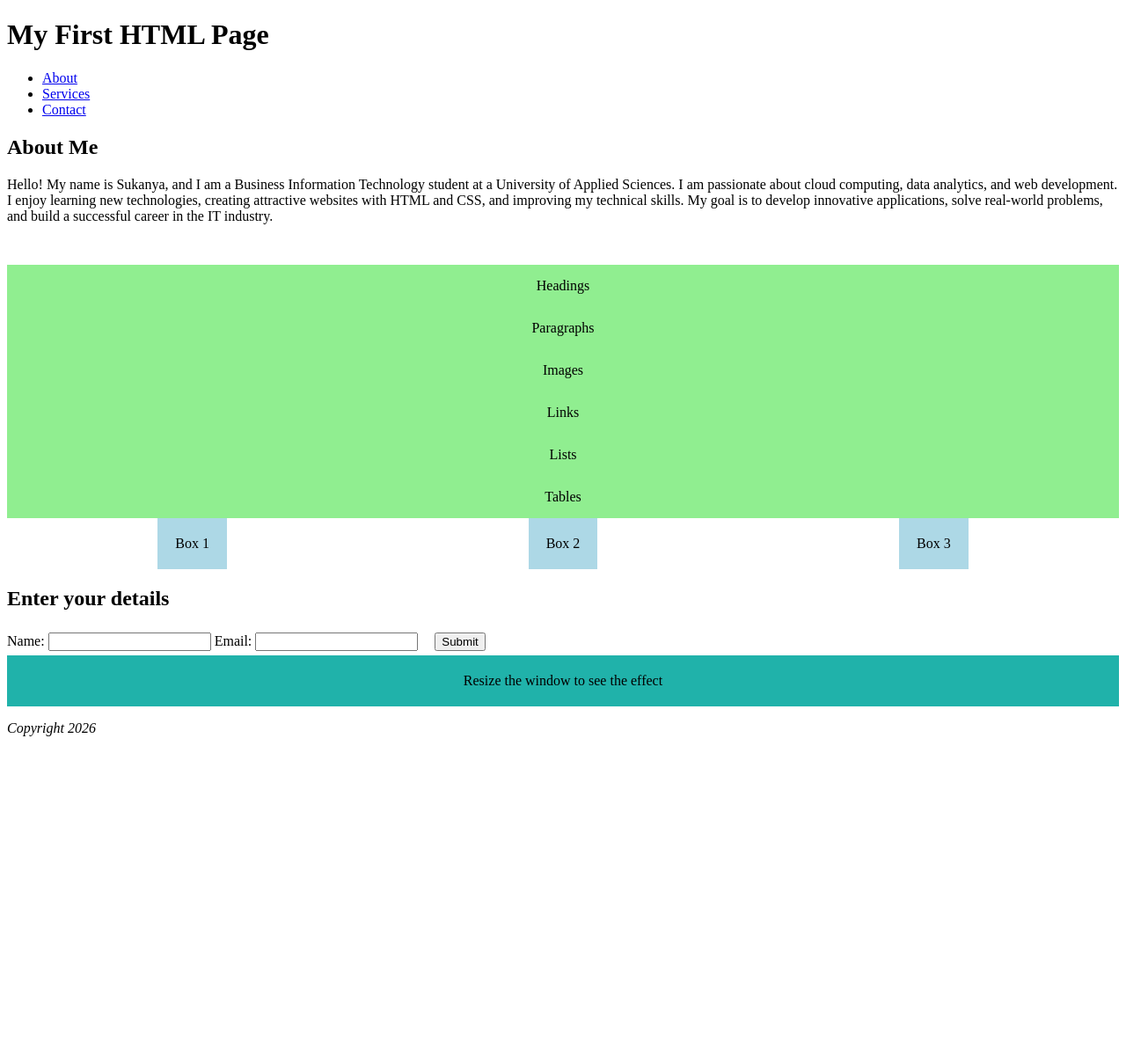
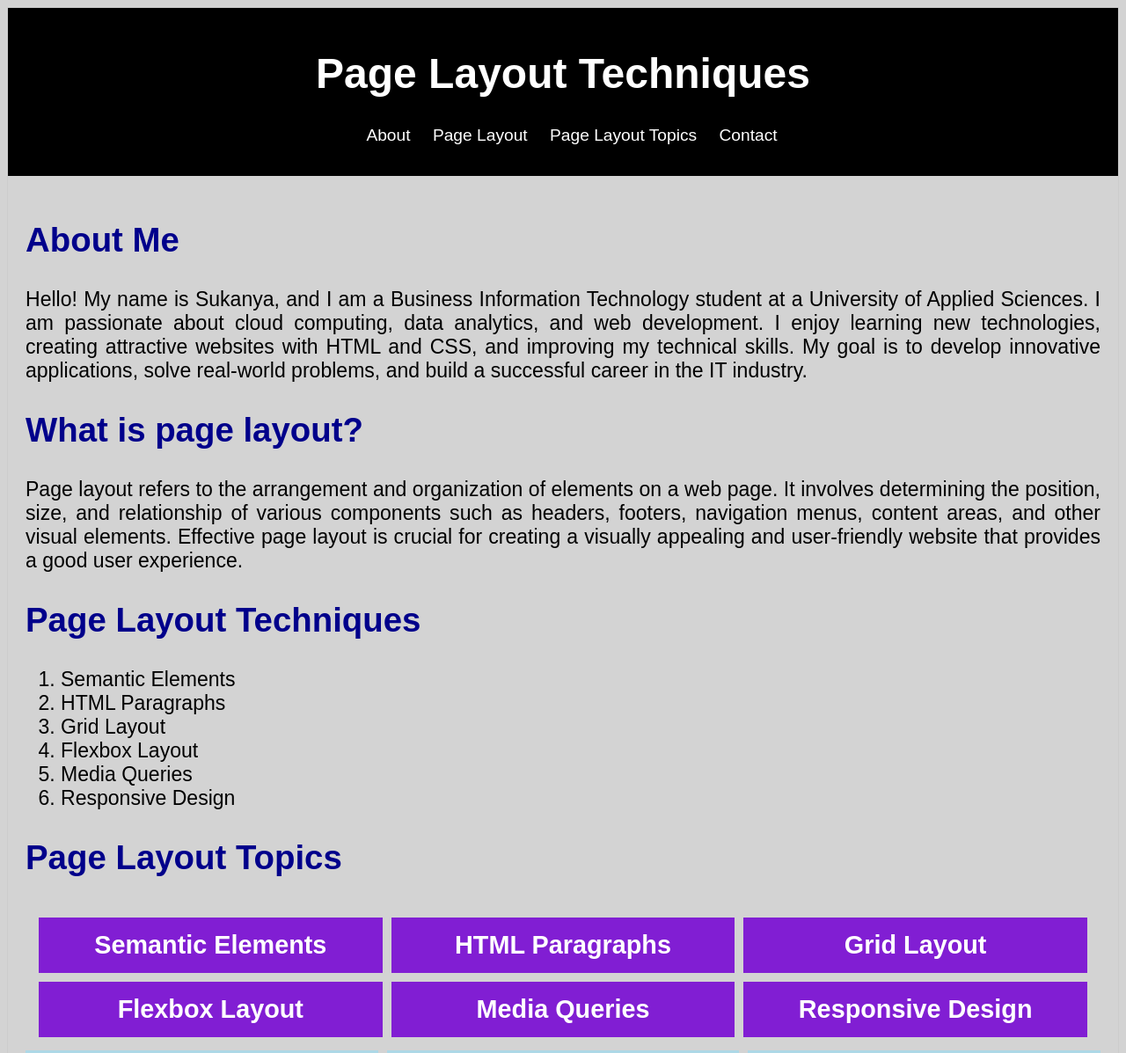
Before and after one commit to Sukanya-Karuna/websivuston_kehitteminen_syksy2026, a plain HTML site: page WS_04/index.html in a window 1280 px wide. Shown: the top 1197 px of the page at 88% size. Before the commit the page ends 853 px from the top, so only its background shows below. Drawn offline with Linux system fonts and the light colour scheme.

```diff
--- a/WS_04/index.html
+++ b/WS_04/index.html
@@ -2,6 +2,7 @@
 <html lang="en">
 
 <head>
+    <meta name="viewport" content="width=device-width, initial-scale=1.0">
     <title>Workshop 4 - Page Layout Techniques</title>
     <link rel="stylesheet" href="styles1.css">
 </head>
@@ -9,18 +10,21 @@
 <body>
     <!-- Task 1: Semantic Elements -->
     <header>
-  <h1>My First HTML Page</h1>
+
+        <div class="content-box">
+        <h1> Page Layout Techniques</h1>
+        </div>
         <nav>
             <ul>
                 <li><a href="#about">About</a></li>
-      <li><a href="#services">Services</a></li>
+                <li><a href="#layout">Page Layout</a></li>
+                <li><a href="#topics">Page Layout Topics</a></li>
                 <li><a href="#contact">Contact</a></li>
             </ul>
         </nav>
     </header>
 
-<main>
-
+    <main class="text">
         <section id="about">
             <h2>About Me</h2>
             <p>Hello! My name is Sukanya, and I am a Business Information Technology student at a University of Applied
@@ -29,16 +33,35 @@
                 goal is to develop innovative applications, solve real-world problems, and build a successful career in
                 the IT industry.</p>
         </section>
-    </main>
+        <section id="layout">
+            <h2>What is page layout?</h2>
+            <p>Page layout refers to the arrangement and organization of elements on a web page. It involves determining the position, size, and relationship of various components such as headers, footers, navigation menus, content areas, and other visual elements. Effective page layout is crucial for creating a visually appealing and user-friendly website that provides a good user experience.</p>
+        </section>
+        <section id="topics">
+            <h2>Page Layout Techniques</h2>
+            <ol>
+                <li>Semantic Elements</li>
+                <li>HTML Paragraphs</li>
+                <li>Grid Layout</li>
+                <li>Flexbox Layout</li>
+                <li>Media Queries</li>
+                <li>Responsive Design</li>
+            </ol>
+            </section>
+
 
         <!--Task 2: Create a Grid Layout-->
-    <div class="grid-container"></div>
-    <div class="grid-item">Headings</div>
-    <div class="grid-item">Paragraphs</div>
-    <div class="grid-item">Images</div>
-    <div class="grid-item">Links</div>
-    <div class="grid-item">Lists</div>
-    <div class="grid-item">Tables</div>
+        <section>
+        <h2>Page Layout Topics</h2>
+        <div class="grid-container">
+        <div class="grid-item">Semantic Elements</div>
+        <div class="grid-item">HTML Paragraphs</div>
+        <div class="grid-item">Grid Layout</div>
+        <div class="grid-item">Flexbox Layout</div>
+        <div class="grid-item">Media Queries</div>
+        <div class="grid-item">Responsive Design</div>
+        </div>
+        </section>
 
         <!--Task 3: Create a Flexbox Layout-->
         <div class="flex-container">
@@ -46,17 +69,29 @@
             <div class="box">Box 2</div>
             <div class="box">Box 3</div>
         </div>
-<section id="contact"></section>
+
+
+
+    <hr>
+    <section id="contact">
+        <h2>Contact Me</h2>
         <form>
-                    <h2>Enter your details</h2>
+        <h3>Enter your details</h3>
         <label for="name">Name:</label>
-                    <input type="text" id="name" name="name">
+        <input type="text" id="name" name="name"> <br>
         <label for="email">Email:</label>
-                    <input type="email" id="email" name="email">
-                    <input style="margin: 5px 50px 5px 15px;" type="submit" value="Submit">
-                </form>
+        <input type="email" id="email" name="email" required maxlength="1000"> <br>
+        <label for="message">Message:</label>
+        <input type="message" id="message" name="message"> <br>
+        <label for="subscribe">Newsletter:</label>
+        <input type="checkbox" id="subscribe" name="subscribe"> <br>
+        <input style="margin: 5px 50px 5px 50px;" type="submit" value="Submit"><br>
+    </form> <br>
+    </section>
+     </main>
     <!--Task 4: Add Media Queries-->
     <div class="responsive-box">Resize the window to see the effect</div>
+
     <footer>
         <p>Copyright 2026</p>
     </footer>
--- a/WS_04/styles1.css
+++ b/WS_04/styles1.css
@@ -1,28 +1,46 @@
+header {
+  background-color: black;
+  padding: 15px;
+  text-align: center;
+  color: white;
+}
+
 .grid-container {
   display: grid;
   grid-template-columns: repeat(3, 1fr);
   grid-gap: 10px;
   padding: 15px;
+ color: white;
+  font-weight: bold;
 
 
 }
 
 .grid-item {
-  background-color: lightgreen;
+  background-color: rgb(129, 30, 211);
   padding: 15px;
   text-align: center;
+  font-family: arial, sans-serif;
+  font-size: 1.5em;
 }
+
 .flex-container {
   display: flex;
   justify-content: space-around;
+  align-items: center;
+  gap: 10px;
   text-align: center;
+  font-family: arial, sans-serif;
+  font-size: 1.5em;
 }
 
 .box {
   background-color: lightblue;
   padding: 20px;
   text-align: center;
+  flex: 1;
 }
+
 .responsive-box {
   padding: 20px;
   text-align: center;
@@ -32,13 +50,131 @@
   .responsive-box {
     background-color: lightcoral;
   }
+
+  .flex-container {
+    flex-direction: column;
+  }
+
+  .box {
+    width: 100%;
+    box-sizing: border-box;
+  }
 }
 
 @media (min-width: 601px) {
   .responsive-box {
     background-color: lightseagreen;
   }
+
 }
-footer{
+
+footer {
   font-style: italic;
+  padding: 10px;
+  text-align: center;
 }
+
+body {
+  background-color: lightgray;
+  border: 1px solid #ccc;
+}
+
+h1 {
+  font-size: 3em;
+  font-family: "milker", sans-serif;
+  font-weight: bold;
+  text-align: center;
+
+}
+
+h2 {
+  font-size: 2em;
+  font-family: arial, sans-serif;
+  font-weight: bold;
+  text-align: left;
+  color: darkblue;
+}
+
+p {
+  font-size: 1.2em;
+  font-family: arial, sans-serif;
+  text-align: justify;
+  color: black;
+}
+
+ol {
+  font-size: 1.2em;
+  font-family: arial, sans-serif;
+  text-align: left;
+  color: black;
+}
+
+nav ul {
+  font-size: 1.2em;
+  font-family: arial, sans-serif;
+  text-align: center;
+
+}
+
+nav ul li {
+  display: inline;
+  margin-right: 20px;
+}
+
+nav ul li a {
+  text-decoration: none;
+  color: white;
+}
+a {
+  text-decoration: none;
+  color: rgb(66, 8, 160);
+  }
+
+form {
+  font-size: 1.2em;
+  font-family: arial, sans-serif;
+  text-align: left;
+  color: black;
+}
+
+input[type="text"]{
+   width: 300px;
+  padding: 8px;
+  margin: 5px 20px 5px 46px;
+  box-sizing: border-box;
+}
+input[type="email"] {
+  width: 300px;
+  padding: 8px;
+  margin: 5px 20px 5px 50px;
+  box-sizing: border-box;
+}
+input[type="message"] {
+  width: 300px;
+  height: 100px;
+  padding: 8px;
+  margin: 5px 20px 5px 20px;
+  box-sizing: border-box;
+}
+input[type="checkbox"] {
+  width: 20px;
+  height: 20px;
+  margin: 10px;
+}
+
+input[type="submit"] {
+  background-color: darkblue;
+  color: white;
+  padding: 10px 20px;
+  margin: 10px 10px;
+  border: none;
+  cursor: pointer;
+  font-size: 1em;
+  font-family: arial, sans-serif;
+}
+.text {
+  padding: 20px;
+  text-align: center;
+  font-family: arial, sans-serif;
+  font-size: 1.2em;
+}
```
Also changed, not shown: WS.06/index.html (added, +56 -0 lines), finalproject/indext.html (added, +12 -0 lines), WS.06/Html.jpg (added). Lines whose indentation alone changed are shown as unchanged.
